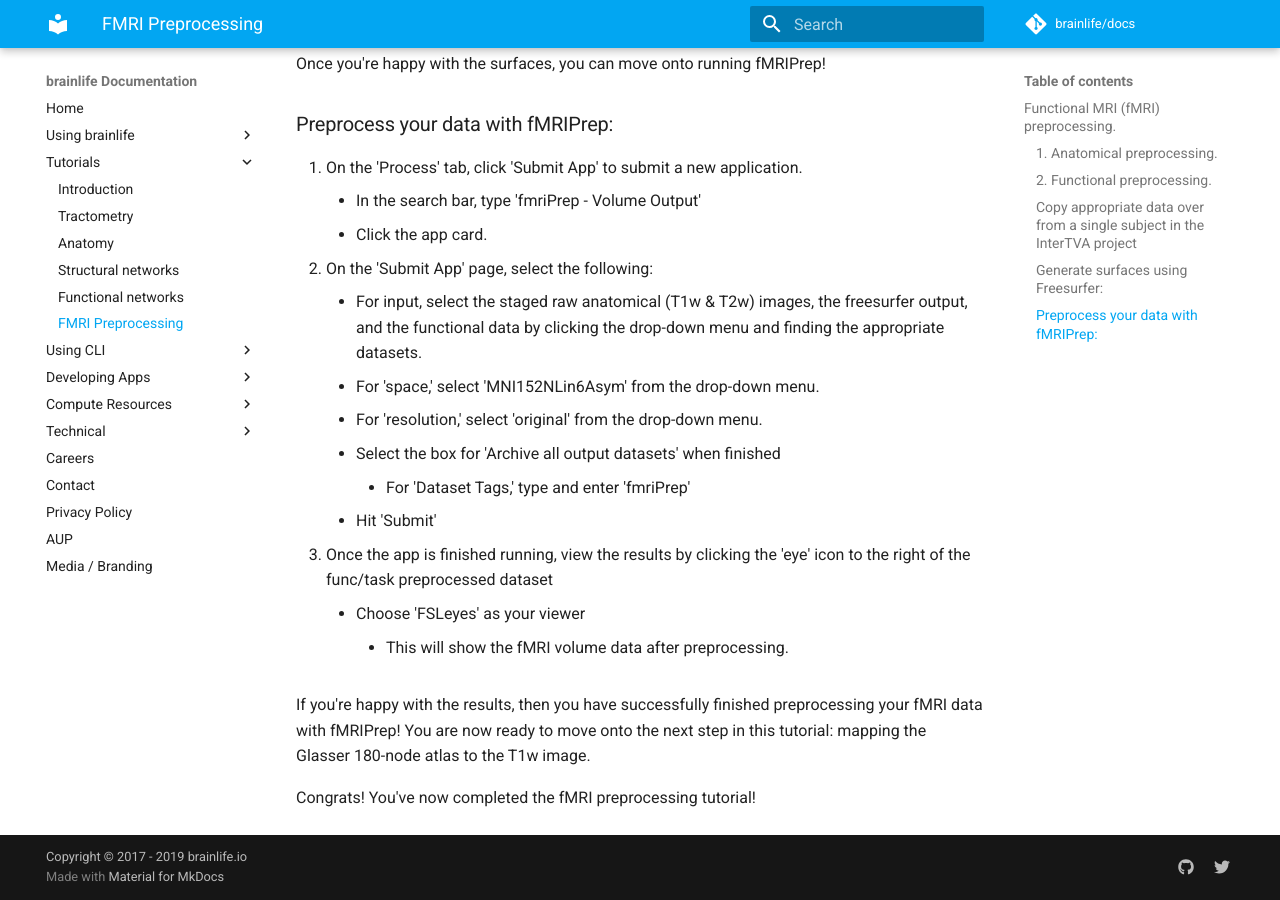
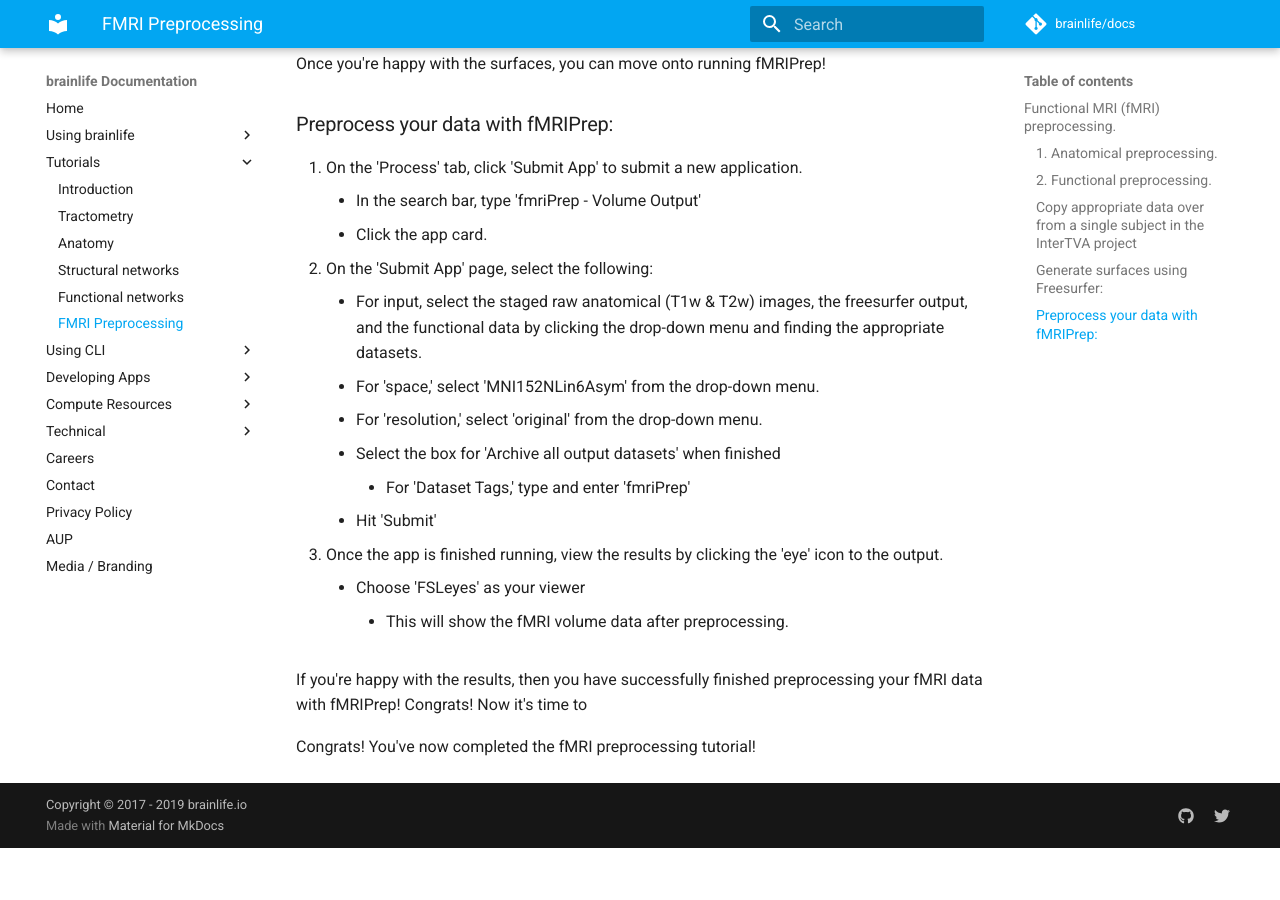
Before and after one commit to brainlife/docs, an MkDocs documentation site: the page built from docs/tutorial/fmri-preprocessing-tutorial.md, in a window 1280 px wide and 900 px high, scrolled down 4915 px. Built offline with MkDocs 1.6.1 and Material for MkDocs 9.7.7, drawn with Linux system fonts in a browser that asks for light colours; comment, search, counter and statistics services are not loaded; after the commit the page ends 5763 px from its top, so only the background shows below that.

Commit message:
Update fmri-preprocessing-tutorial.md

```diff
--- a/docs/tutorial/fmri-preprocessing-tutorial.md
+++ b/docs/tutorial/fmri-preprocessing-tutorial.md
@@ -118,11 +118,11 @@
     * Select the box for 'Archive all output datasets' when finished
         * For 'Dataset Tags,' type and enter 'fmriPrep'
     * Hit 'Submit'
-1. Once the app is finished running, view the results by clicking the 'eye' icon to the right of the func/task preprocessed dataset
+1. Once the app is finished running, view the results by clicking the 'eye' icon to the output.
     * Choose 'FSLeyes' as your viewer
         * This will show the fMRI volume data after preprocessing.
 
-If you're happy with the results, then you have successfully finished preprocessing your fMRI data with fMRIPrep! You are now ready to move onto the next step in this tutorial: mapping the Glasser 180-node atlas to the T1w image.
+If you're happy with the results, then you have successfully finished preprocessing your fMRI data with fMRIPrep! Congrats! Now it's time to
 
 <!---
 ### Map the Glasser 180-node atlas:
```
